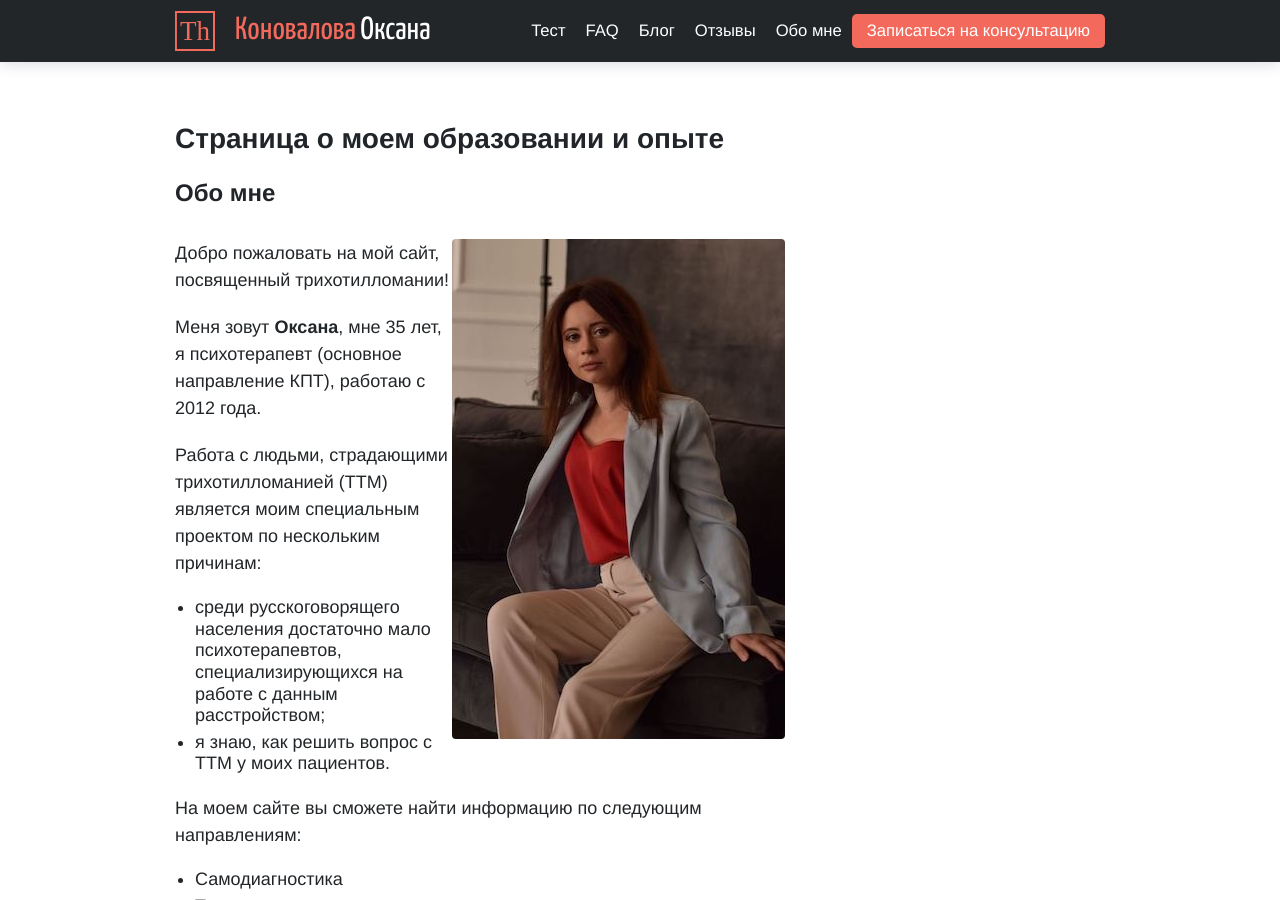
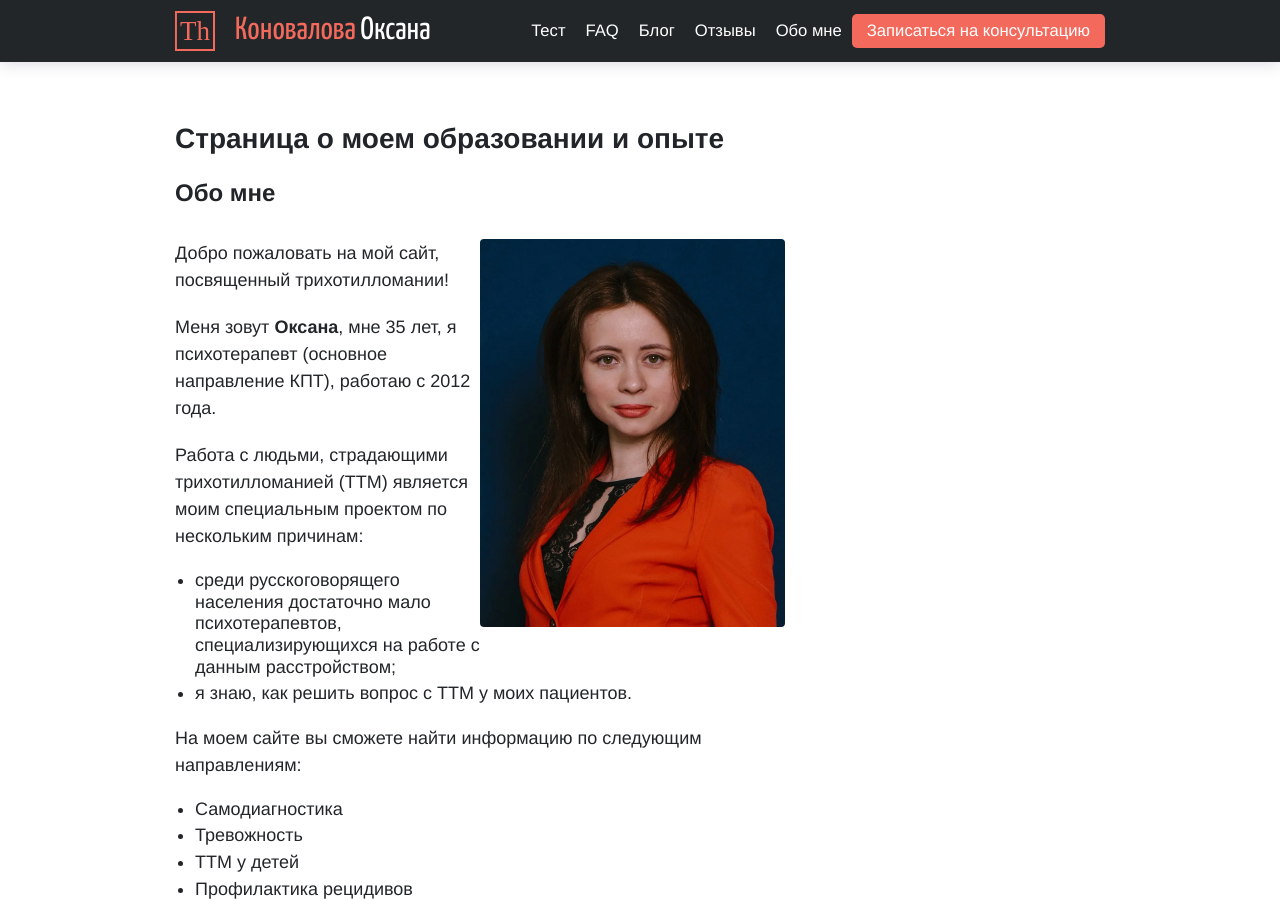
Before and after one commit to ttm-help/ttm-help.github.io, a Jekyll site: the page built from about.md, in a window 1280 px wide and 900 px high. Built offline with Jekyll 4.4.1, drawn with Linux system fonts in a browser that asks for light colours.

Commit message:
optimize about page

```diff
--- a/_layouts/home.html
+++ b/_layouts/home.html
@@ -56,7 +56,7 @@
                         </a>
                     </div>
                     <div class="row mt-3 mb-3">
-                        <a href="/group-therapy.html"
+                        <a href="{% link _posts/2022-11-29-group-therapy.md  %}"
                            class="button button-shadow"
                            style="background-color: #f36a5d;">
                             NEW! Групповая терапия ТТМ
--- a/about.md
+++ b/about.md
@@ -11,11 +11,12 @@
 
 <picture class="ml-sm-3 mb-sm-3 mt-sm-0">
     <source media="(min-width:720px)"
-            srcset="/assets/images/illustrations/about-photo.jpg">
-    <img src="/assets/images/illustrations/about-photo-mobile.jpg"
-         alt=">"
+            width="1008" height="1280"
+            srcset="/assets/images/illustrations/about-photo.webp">
+    <img src="/assets/images/illustrations/about-photo-mobile.webp"
+         alt=">" width="1000" height="739"
          title="{{ site.description }}"
-         style="height:100%">
+         style="width:50%">
 </picture>
 
 Добро пожаловать на мой сайт, посвященный трихотилломании!
@@ -81,47 +82,47 @@
 <ul class="gallery filter">
     <li>
         <a href="assets/images/certificates/0.webp">
-            <img src="assets/images/certificates/0.webp" alt="когнитивно-поведенческая терапия">
+            <img src="assets/images/certificates/0.webp" alt="когнитивно-поведенческая терапия" width="1280" height="960">
         </a>
     </li>
     <li>
         <a href="assets/images/certificates/1.webp">
-            <img src="assets/images/certificates/1.webp" alt="диплом юридический психолог">
+            <img src="assets/images/certificates/1.webp" alt="диплом юридический психолог" height="1294" width="1796">
         </a>
     </li>
     <li>
         <a href="assets/images/certificates/2.webp">
-            <img src="assets/images/certificates/2.webp" alt="психологическое консультирование родителей">
+            <img src="assets/images/certificates/2.webp" alt="психологическое консультирование родителей" width="1734" height="1206">
         </a>
     </li>
     <li>
         <a href="assets/images/certificates/3.webp">
-            <img src="assets/images/certificates/3.webp" alt="библиотерапия в работе в детьми">
+            <img src="assets/images/certificates/3.webp" alt="библиотерапия в работе в детьми" height="1258" width="1744">
         </a>
     </li>
     <li>
         <a href="assets/images/certificates/4.webp">
-            <img src="assets/images/certificates/4.webp" alt="сертификат по коучингу">
+            <img src="assets/images/certificates/4.webp" alt="сертификат по коучингу" width="1280" height="960">
         </a>
     </li>
     <li>
         <a href="assets/images/certificates/5.webp">
-            <img src="assets/images/certificates/5.webp" alt="сертификат искусство психотерапии">
+            <img src="assets/images/certificates/5.webp" alt="сертификат искусство психотерапии" width="905" height="1280">
         </a>
     </li>
     <li>
         <a href="assets/images/certificates/6.webp">
-            <img src="assets/images/certificates/6.webp" alt="искусство речи">
+            <img src="assets/images/certificates/6.webp" alt="искусство речи" height="1280" width="960">
         </a>
     </li>
     <li>
         <a href="assets/images/certificates/7.webp">
-            <img src="assets/images/certificates/7.webp" alt="техника эмоциональной свободы">
+            <img src="assets/images/certificates/7.webp" alt="техника эмоциональной свободы" width="1972" height="1406">
         </a>
     </li>
     <li>
         <a href="assets/images/certificates/8.webp">
-            <img src="assets/images/certificates/8.webp" alt="сертификат ACT">
+            <img src="assets/images/certificates/8.webp" alt="сертификат ACT" height="1280" width="905">
         </a>
     </li>
 </ul>
```
Also changed, not shown: assets/images/illustrations/about-photo-mobile.jpg (deleted), assets/images/illustrations/about-photo-mobile.webp (added), assets/images/illustrations/about-photo.jpg (deleted), assets/images/illustrations/about-photo.webp (added).
